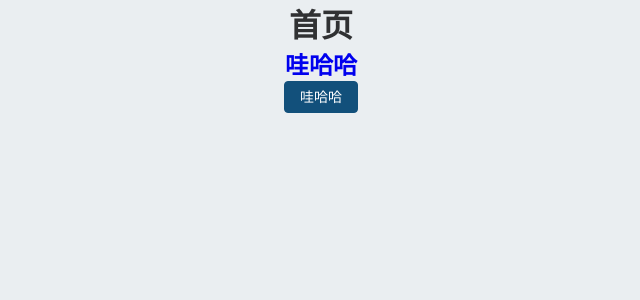
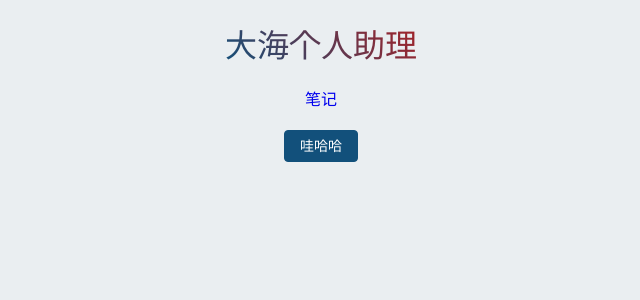
Before and after one commit to seateam/sea.web, a Vue app: page / in a window 1280 px wide. Before the commit this address had no page. Shown: the top 300 px of the page, without its empty margins (319-959 px from the left). Built offline with nearby package versions, Linux system fonts and the light colour scheme.

Commit message:
autoprefixer

```diff
--- /dev/null
+++ b/postcss.config.js
@@ -0,0 +1,4 @@
+const autoprefixer = require('autoprefixer')
+module.exports = {
+  plugins: [autoprefixer],
+}
--- a/src/app.vue
+++ b/src/app.vue
@@ -1,20 +1,34 @@
 <template>
-  <main class="sea-page">
+  <main class="sea-page" :class="pageClass">
     <router-view />
   </main>
 </template>
 
-<script setup></script>
-<script>
-
+<script setup lang="ts"></script>
+<script lang="ts">
+export default {
+  computed: {
+    pageClass() {
+      const path = this.$route.path as string
+      const name = path.slice(1).replace(/\//g, '-') || 'index'
+      return `page-${name}`
+    },
+  },
+}
 </script>
 
 <style lang="scss">
 .sea-page {
-  padding: 0 20px;
+  padding: 0 20px 20px;
+  width: 100%;
+  min-height: 100vh;
   display: flex;
+  align-items: center;
   flex-direction: column;
-  align-items: center;
-  min-height: 100vh;
+  text-align: center;
+
+  > * {
+    margin-top: 20px !important;
+  }
 }
 </style>
--- a/src/assets/css/main.scss
+++ b/src/assets/css/main.scss
@@ -1,6 +1,8 @@
 :root {
+  // 中国传统色
   --primary: #12507b;
   --background: #eaeef1;
+  --danger: #a72126;
 }
 
 *,
--- a/src/pages/_.vue
+++ b/src/pages/_.vue
@@ -1,3 +1,20 @@
 <template>
-    <h1>404</h1>
+  <span class="not-found">未找到页面</span>
 </template>
+
+<script lang="ts">
+export default {
+  name: 'Error',
+  data() {
+    return {}
+  },
+  methods: {
+
+  },
+}
+</script>
+<style lang="scss">
+.not-found {
+  margin-top: 200px;
+}
+</style>
--- a/src/pages/index.vue
+++ b/src/pages/index.vue
@@ -1,8 +1,8 @@
 <template>
-    <h1>首页</h1>
-    <h2>
-        <router-link to="/wahaha">{{ name }}</router-link>
-    </h2>
+  <h1>大海个人助理</h1>
+
+  <router-link to="/note">笔记</router-link>
+
   <el-button type="primary" @click="bindName">{{ name }}</el-button>
 </template>
 
@@ -11,14 +11,24 @@
 export default {
   data() {
     return {
-            name: '哇哈哈'
+      name: '哇哈哈',
     }
   },
   methods: {
     bindName() {
       this.$message.info('点击了哇哈哈')
-            this.$alert('点击了哇哈哈')
+    },
+  },
+}
+</script>
+
+<style lang="scss">
+.page-index {
+  h1 {
+    background-image: linear-gradient(45deg, var(--primary), var(--danger));
+    background-clip: text;
+    color: transparent;
+    font-weight: 300;
   }
 }
-}
-</script>
+</style>
--- a/src/pages/note/index.vue
+++ b/src/pages/note/index.vue
@@ -0,0 +1,3 @@
+<template>
+  <h1>Note</h1>
+</template>
```
Also changed, not shown: package.json (+7 -7 lines), tsconfig.json (+4 -4 lines), 2 other files (tests, documents, lock files or other folders). Lines whose indentation alone changed are shown as unchanged.
